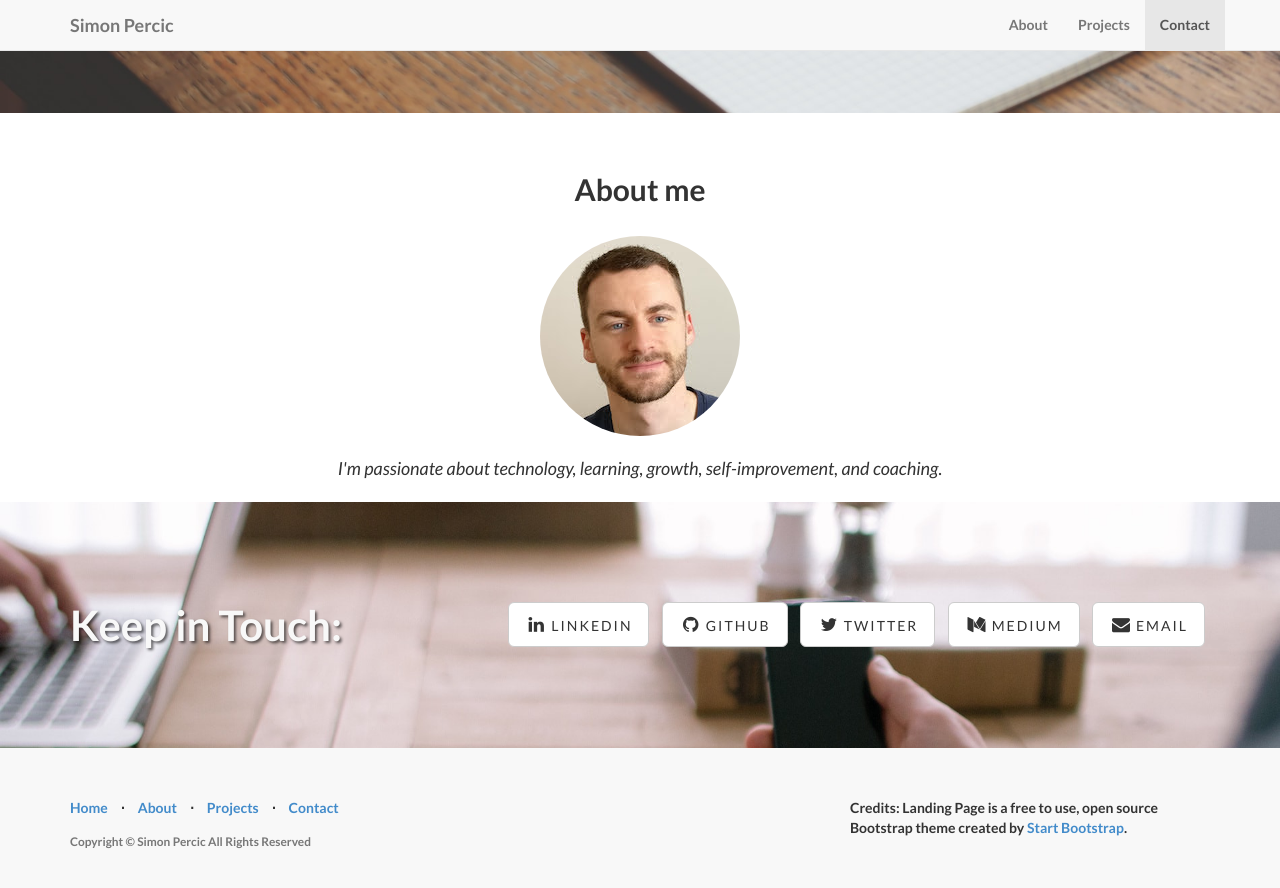
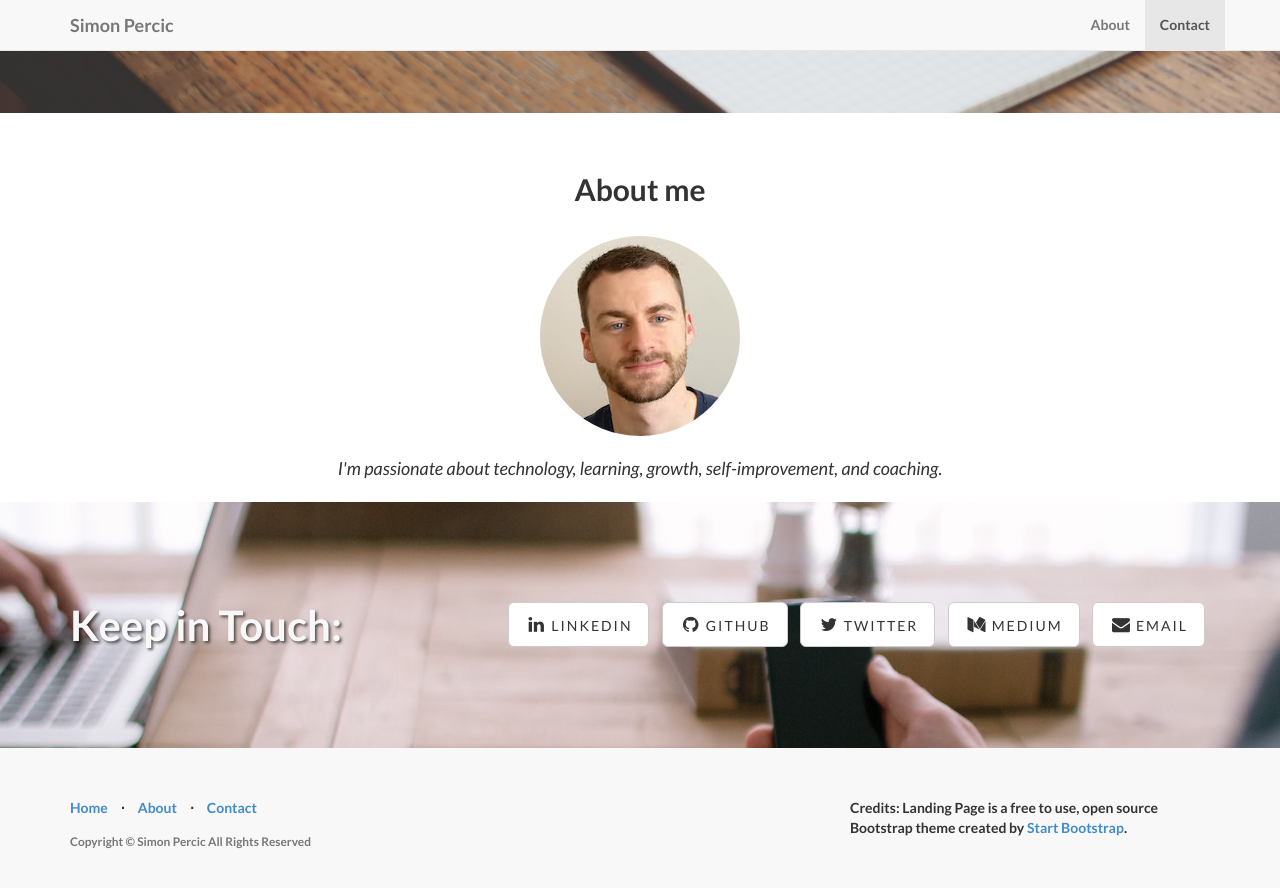
Before and after one commit to simonpercic/simonpercic.github.io, a Jekyll site: the page built from index.html, in a window 1280 px wide and 900 px high, scrolled down 664 px. Shown: the top 888 px of the window. Built offline with Jekyll 4.4.1, drawn with Linux system fonts in a browser that asks for light colours; nearby versions of some CDN libraries.

Commit message:
Removed projects link

```diff
--- a/_includes/footer.html
+++ b/_includes/footer.html
@@ -13,10 +13,6 @@
                     </li>
                     <li class="footer-menu-divider">&sdot;</li>
                     <li>
-                        <a href="#projects">Projects</a>
-                    </li>
-                    <li class="footer-menu-divider">&sdot;</li>
-                    <li>
                         <a href="#contact">Contact</a>
                     </li>
                 </ul>
--- a/_includes/header.html
+++ b/_includes/header.html
@@ -16,9 +16,6 @@
             <ul class="nav navbar-nav navbar-right">
             	<li>
                     <a class="page-scroll" href="#about">About</a>
-                </li>
-                <li>
-                    <a class="page-scroll" href="#projects">Projects</a>
                 </li>
                 <li>
                     <a class="page-scroll" href="#contact">Contact</a>
```
